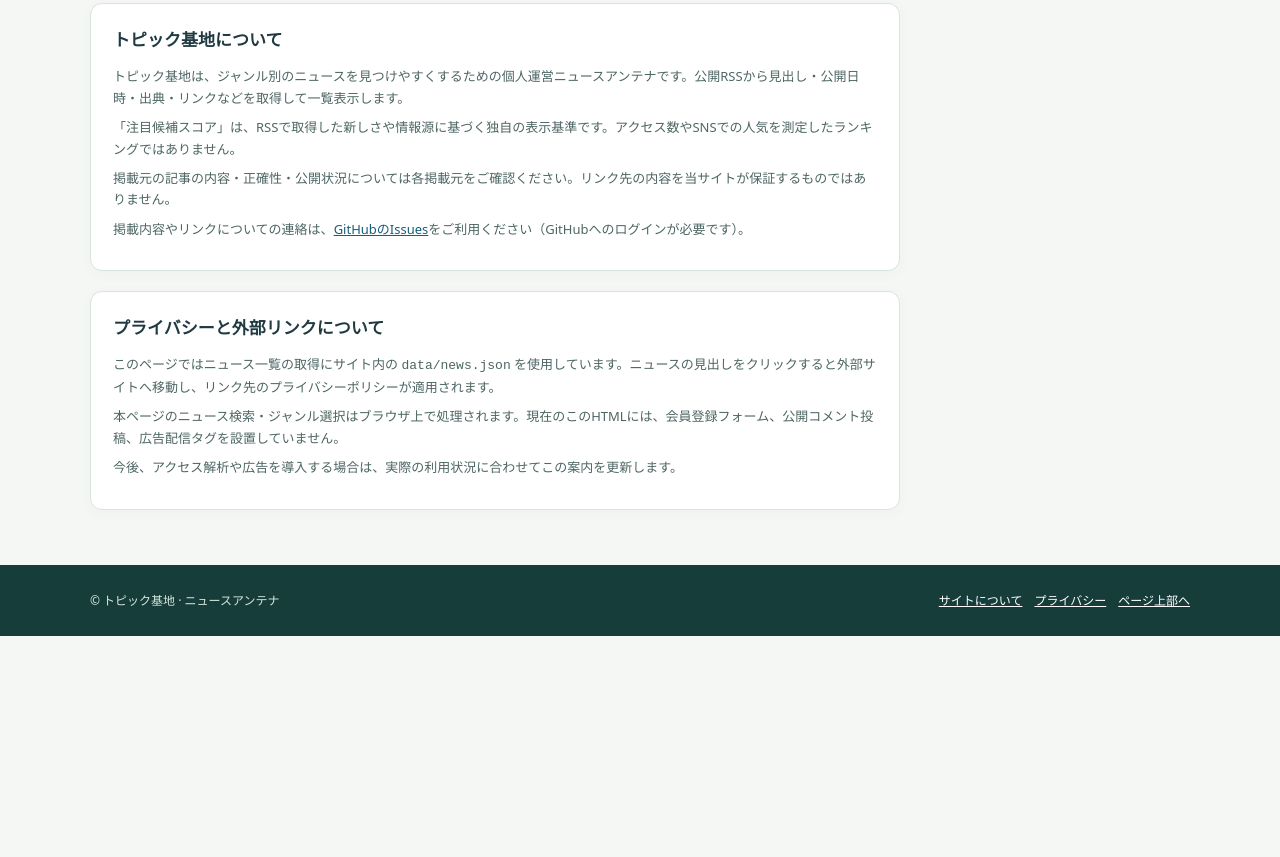
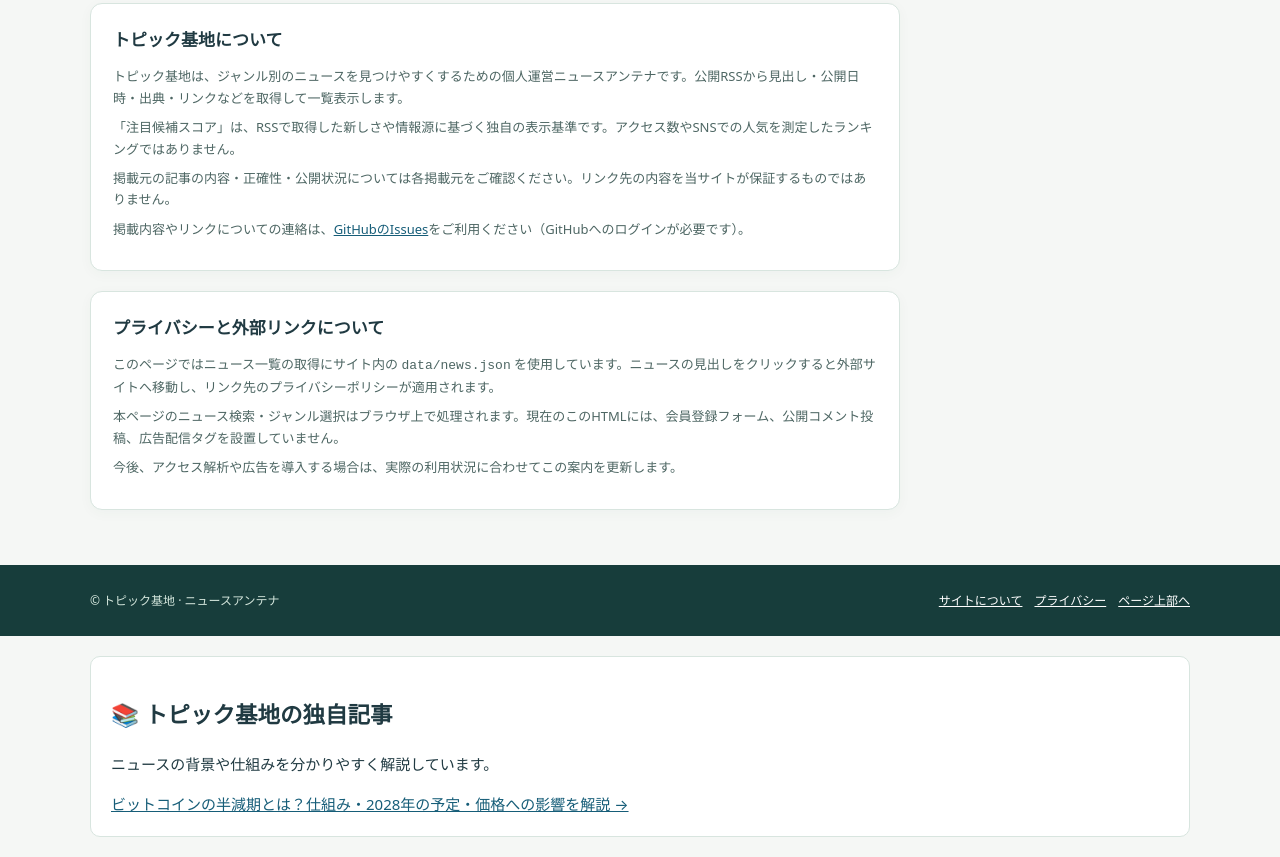
Before and after one commit to minna-antenna/minna-antenna, a plain HTML site: page index.html in a window 1280 px wide. Shown: the part 5602-6459 px from the top of the page. Before the commit the page ends 6238 px from the top, so only its background shows below. Drawn offline with Linux system fonts and the light colour scheme.

Commit message:
Add section for unique topic articles
Added a new section for unique articles on topics with explanations and links to related content.

```diff
--- a/index.html
+++ b/index.html
@@ -69,4 +69,4 @@ refresh.onclick=load;load();
 <script>
 (()=>{'use strict';const input=document.getElementById('newsSearch');const clear=document.getElementById('clearSearch');const root=document.getElementById('realNewsRows');if(!input||!root)return;let q='';function apply(){root.querySelectorAll('.real-row').forEach(row=>{row.hidden=!!q&&!row.textContent.toLocaleLowerCase('ja').includes(q)})}input.addEventListener('input',()=>{q=input.value.trim().toLocaleLowerCase('ja');apply()});clear.addEventListener('click',()=>{input.value='';q='';apply();input.focus()});const observer=new MutationObserver(()=>apply());observer.observe(root,{childList:true});})();
 </script>
-</body></html>
+<section style="max-width:1100px;margin:20px auto;padding:20px;background:white;border:1px solid #d8e5df;border-radius:10px"><h2>📚 トピック基地の独自記事</h2><p>ニュースの背景や仕組みを分かりやすく解説しています。</p><a href="./articles/bitcoin-halving.html">ビットコインの半減期とは？仕組み・2028年の予定・価格への影響を解説 →</a></section></body></html>
```
